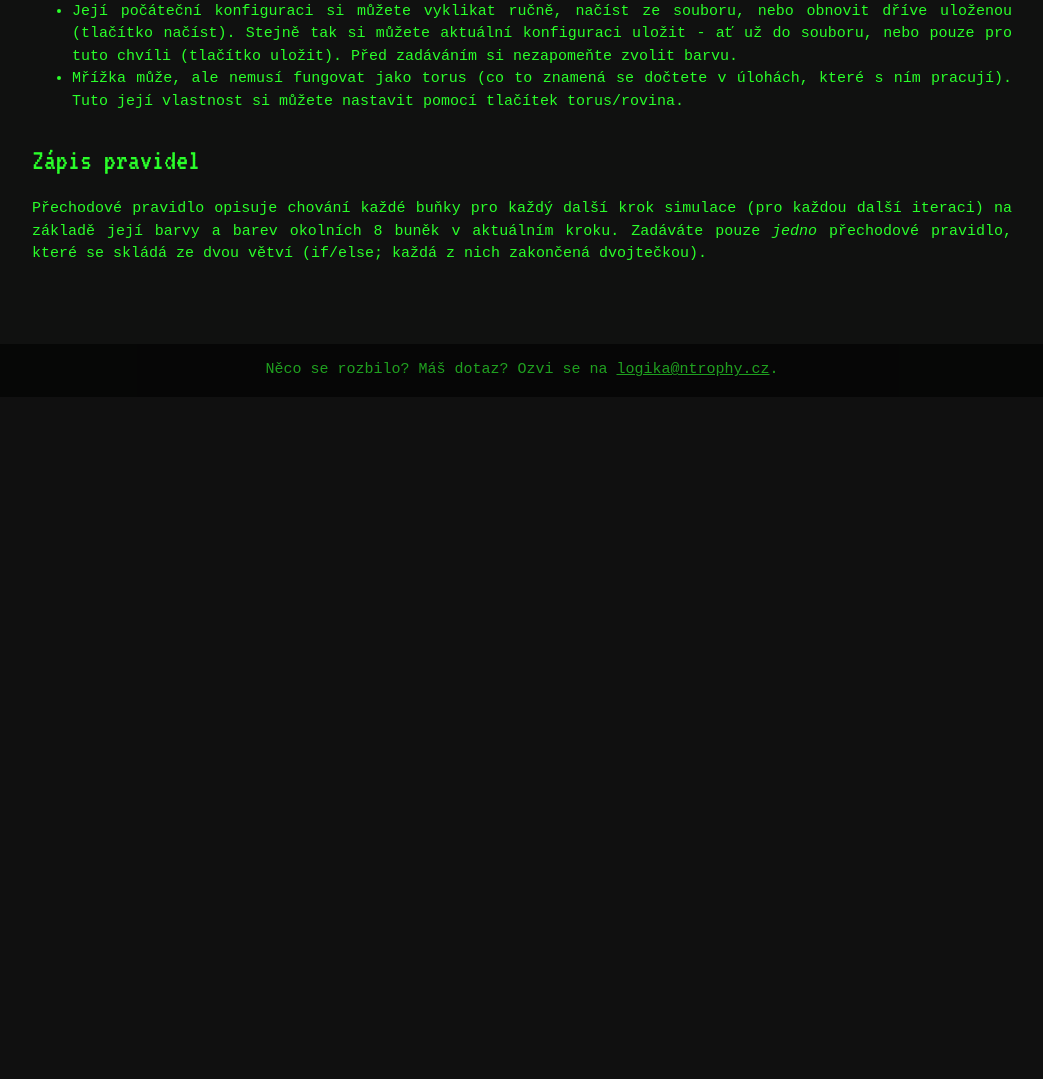
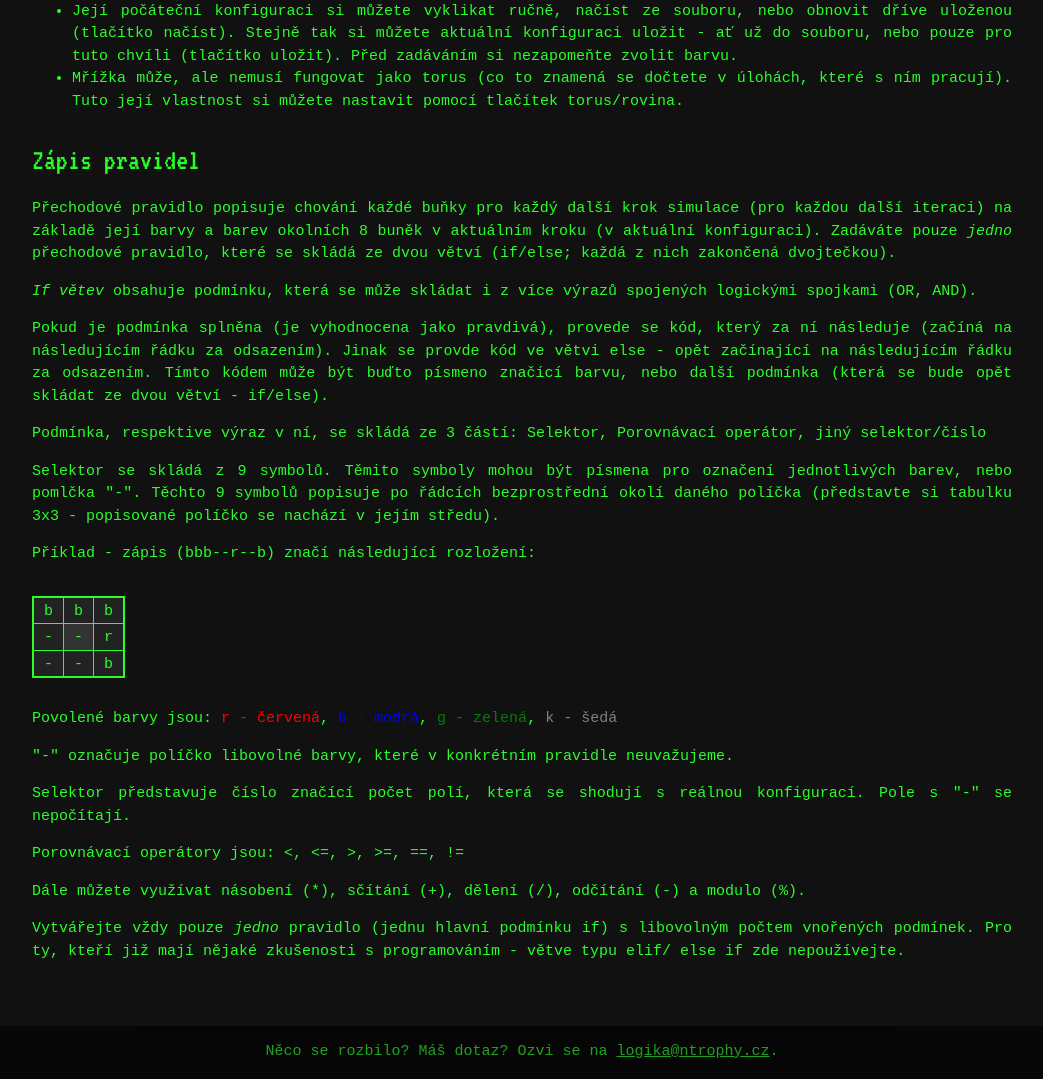
Before and after one commit to N-trophy/logika-2020-gol, a Django app: page /help in a window 1280 px wide. Shown: the part 453-1532 px from the top of the page, without its empty margins (118-1161 px from the left). Before the commit the page ends 829 px from the top, so only its background shows below. Run offline with Django 3.2, Linux system fonts and the light colour scheme; the visitor is signed in with stand-in values (Sample User, id 1).

Commit message:
Add rules description.

```diff
--- a/gol/static/style.css
+++ b/gol/static/style.css
@@ -16,6 +16,22 @@ body {
     background-color: rgb(16, 17, 16);
     font-family: 'Courier New', Courier, monospace;
     text-align: justify;
+}
+
+#selector_table {
+    border: 2px solid;
+    background: #222;
+    border-collapse: collapse;
+    margin: 30px 0px;
+}
+
+#selector_table td {
+    border: 1px solid;
+    padding: 3px 10px 0px 10px;
+}
+
+#center_cell {
+    background: #333;
 }
 
 #page-container {
--- a/gol/templates/help.html
+++ b/gol/templates/help.html
@@ -45,8 +45,24 @@
             <div id="rules" class="w3-container">
                 <div class="w3-content">
                     <h2>Zápis pravidel</h2>
-                    <p>Přechodové pravidlo opisuje chování každé buňky pro každý další krok simulace (pro každou další iteraci) na základě její barvy a barev okolních 8 buněk v aktuálním kroku. Zadáváte pouze <i>jedno</i> přechodové pravidlo, které se skládá ze dvou větví (if/else; každá z nich zakončená dvojtečkou).</p>
-                    <p></p>
+                    <p>Přechodové pravidlo popisuje chování každé buňky pro každý další krok simulace (pro každou další iteraci) na základě její barvy a barev okolních 8 buněk v aktuálním kroku (v aktuální konfiguraci). Zadáváte pouze <i>jedno</i> přechodové pravidlo, které se skládá ze dvou větví (if/else; každá z nich zakončená dvojtečkou).</p>
+                    <p><i>If větev</i> obsahuje podmínku, která se může skládat i z více výrazů spojených logickými spojkami (OR, AND).</p>
+                    <p>Pokud je podmínka splněna (je vyhodnocena jako pravdivá), provede se kód, který za ní následuje (začíná na následujícím řádku za odsazením). Jinak se provde kód ve větvi else - opět začínající na následujícím řádku za odsazením. Tímto kódem může být buďto písmeno značící barvu, nebo další podmínka (která se bude opět skládat ze dvou větví - if/else).</p>
+                    <p>Podmínka, respektive výraz v ní, se skládá ze 3 částí: Selektor, Porovnávací operátor, jiný selektor/číslo</p>
+                    <p>Selektor se skládá z 9 symbolů. Těmito symboly mohou být písmena pro označení jednotlivých barev, nebo pomlčka "-". Těchto 9 symbolů popisuje po řádcích bezprostřední okolí daného políčka (představte si tabulku 3x3 - popisované políčko se nachází v jejím středu).</p>
+                    <p>Příklad - zápis (bbb--r--b) značí následující rozložení:</p>
+                    <table id="selector_table">
+                        <tr><td>b</td><td>b</td><td>b</td></tr>
+                        <tr><td>-</td><td id="center_cell">-</td><td>r</td></tr>
+                        <tr><td>-</td><td>-</td><td>b</td></tr>
+
+                    </table>
+                    <p>Povolené barvy jsou: <font color="red">r - červená</font>, <font color="blue">b - modrá</font>, <font color="green">g - zelená</font>, <font color="grey">k - šedá</font></p>
+                    <p>"-" označuje políčko libovolné barvy, které v konkrétním pravidle neuvažujeme.</p>
+                    <p>Selektor představuje číslo značící počet polí, která se shodují s reálnou konfigurací. Pole s "-" se nepočítají.</p>
+                    <p>Porovnávací operátory jsou: <, <=, >, >=, ==, !=</p>
+                    <p>Dále můžete využívat násobení (*), sčítání (+), dělení (/), odčítání (-) a modulo (%).</p>
+                    <p>Vytvářejte vždy pouze <i>jedno</i> pravidlo (jednu hlavní podmínku if) s libovolným počtem vnořených podmínek. Pro ty, kteří již mají nějaké zkušenosti s programováním - větve typu elif/ else if zde nepoužívejte.</p>
                 </div>
             </div>
 
```
Also changed, not shown: 2 other files.
